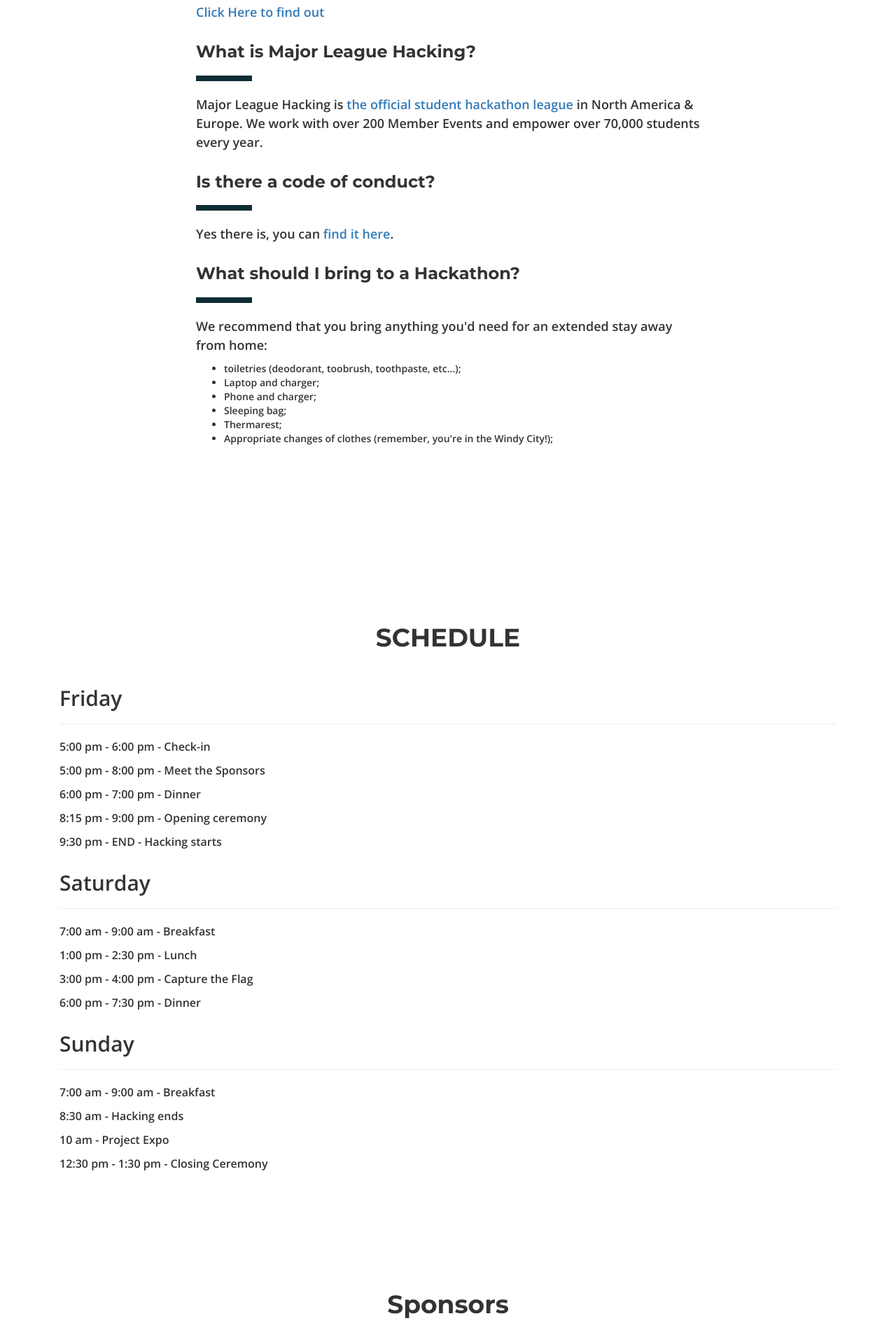
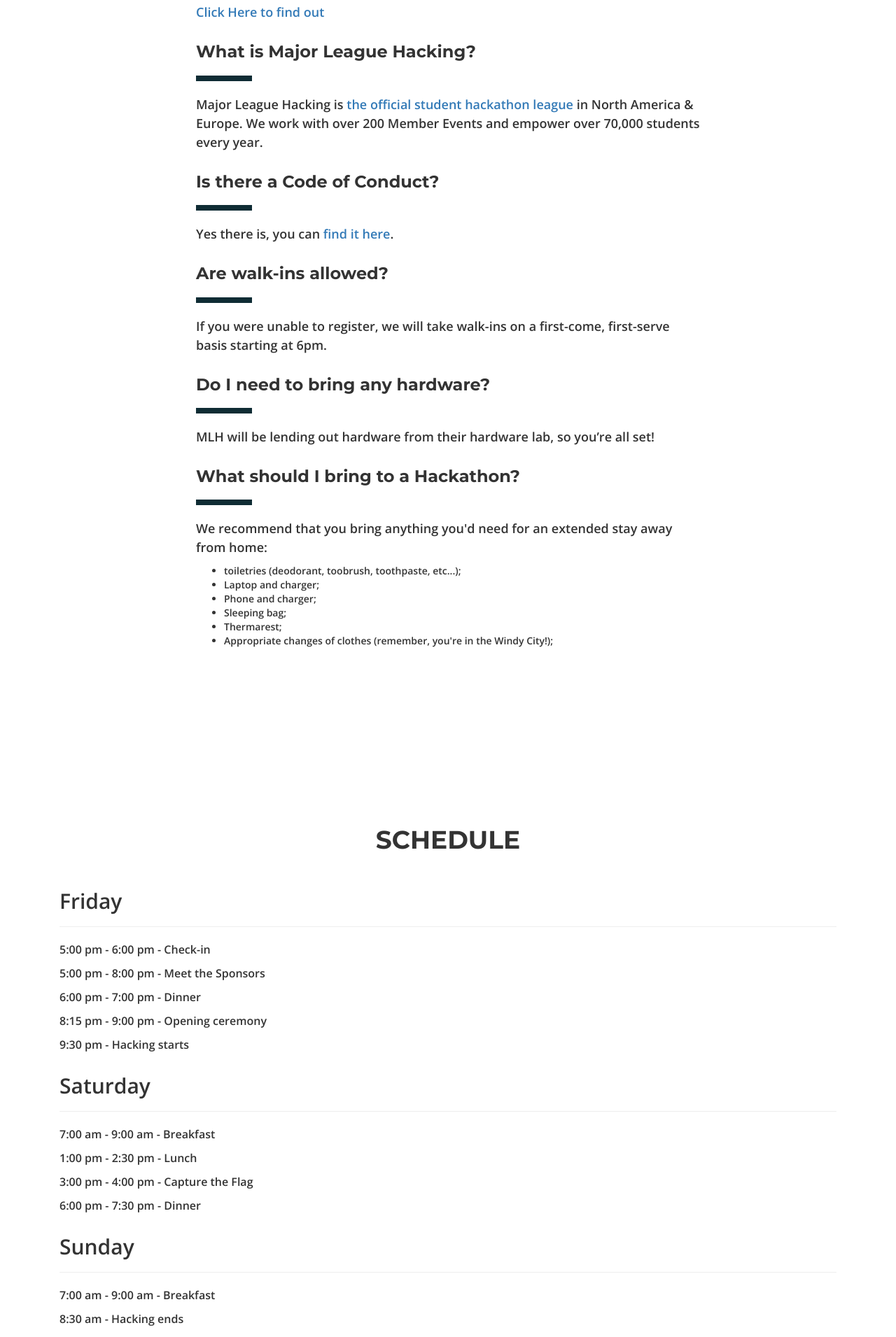
Before and after one commit to eselenic/demonhacks, a Jekyll site: the page built from index.html, in a window 1280 px wide. Shown: the part 2130-4041 px from the top of the page at 70% size. Built offline with Jekyll 4.4.1, drawn with Linux system fonts in a browser that asks for light colours; nearby versions of some CDN libraries.

Commit message:
Updated sponsors and faq

```diff
--- a/_config.yml
+++ b/_config.yml
@@ -78,9 +78,15 @@
       answer: >
         Major League Hacking is [the official student hackathon league](https://mlh.io) in North America & Europe.
         We work with over 200 Member Events and empower over 70,000 students every year.
-    - question: "Is there a code of conduct?"
+    - question: "Is there a Code of Conduct?"
       answer: >
         Yes there is, you can [find it here](https://static.mlh.io/docs/mlh-code-of-conduct.pdf).
+    - question: "Are walk-ins allowed?"
+      answer: >
+        If you were unable to register, we will take walk-ins on a first-come, first-serve basis starting at 6pm.
+    - question: "Do I need to bring any hardware?"
+      answer: >
+        MLH will be lending out hardware from their hardware lab, so you're all set!
     - question: "What should I bring to a Hackathon?"
       answer: >
         <p>
@@ -103,7 +109,7 @@
       "5:00 pm - 8:00 pm - Meet the Sponsors",
       "6:00 pm - 7:00 pm - Dinner",
       "8:15 pm - 9:00 pm - Opening ceremony",
-      "9:30 pm - END     - Hacking starts"]
+      "9:30 pm - Hacking starts"]
     - day: "Saturday"
       event: [
       "7:00 am - 9:00 am - Breakfast",
@@ -138,12 +144,15 @@
       - sponsor: "../images/NHDS_Registered_Logo.svg"
         sponsor_link: "https://www.neighborhoods.com/"
         size: "img col-xs-12 col-md-6 col-lg-4 col-lg-offset-2"
-      #- sponsor: "https://i.imgflip.com/1vc5q4.jpg"
-      #  sponsor_link: ""
-      #  size: "img col-xs-3 col-md-3"
-      #- sponsor: "https://i.imgflip.com/1vc5q4.jpg"
-      #  sponsor_link: ""
-      #  size: "img col-xs-3 col-md-3"
+      - sponsor: "../images/github-logo.svg"
+        sponsor_link: "https://github.com/"
+        size: "img col-xs-3 col-md-3"
+      - sponsor: "../images/mlh-logo-color.svg"
+        sponsor_link: "https://mlh.io"
+        size: "img col-xs-3 col-md-3"
+      - sponsor: "../images/saf-b-logo.png"
+        sponsor_link: ""
+        size: "img col-xs-3 col-md-3"
     register:
         message: >
             You'll receive more information closer to the hackathon.
--- a/css/original.css
+++ b/css/original.css
@@ -116,6 +116,16 @@
   font-weight: 700;
 }
 
+.hero .wrapper h4 {
+  font-size: 35px;
+  font-weight: 400;
+  color: #951818;
+  margin-top: 0;
+  color: #fff;
+  font-family: 'Montserrat';
+  font-weight: 700;
+}
+
 .hero .wrapper h3 {
   font-size: 24px;
   font-weight: 600;
@@ -203,7 +213,7 @@
 
 .img-wrapper {
   height: auto;
-  width: 350px;
+  width: 280px;
   text-align: center;
   padding: 20px;
   margin: -10px auto;
@@ -405,10 +415,15 @@
   margin-top: 0;
 }
 
+.hero .wrapper h4 {
+	font-size: 28px;
+  margin-top: 0;
+}
+
 .hero .wrapper h3 {
     font-size: 18px;
     font-weight: 500;
-/*    padding-bottom: 15px;*/
+    padding-bottom: 15px;
   padding: 10px;
 }
 
--- a/index.html
+++ b/index.html
@@ -82,6 +82,24 @@
             </div>
           {% endfor %}
         </div>
+        <div class="row">
+          {% for item in site.event.sponsors.already_sponsoring offset:5 limit:1 %}
+            <div class="col-xs-12 col-sm-4 col-sm-offset-4 col-md-4 col-md-offset-4 col-lg-5 col-lg-offset-4">
+              <div class="img-wrapper">
+                <a href="{{item.sponsor_link}}"><img src="{{item.sponsor}}" class="img-fluid"></a>
+              </div>
+            </div>
+          {% endfor %}
+        </div>
+        <div class="row">
+          {% for item in site.event.sponsors.already_sponsoring offset:6 limit:2 %}
+            <div class="col-xs-12 col-sm-6 col-md-6 col-lg-6">
+              <div class="img-wrapper">
+                <a href="{{item.sponsor_link}}"><img src="{{item.sponsor}}" class="img-fluid"></a>
+              </div>
+            </div>
+          {% endfor %}
+        </div>
 <!--
         <div class="row">
           {% for item in site.event.sponsors.already_sponsoring offset:3 limit:2 %}
```
Also changed, not shown: images/github-logo.svg (added), images/mlh-logo-color.svg (added), images/saf-b-logo.png (added).
